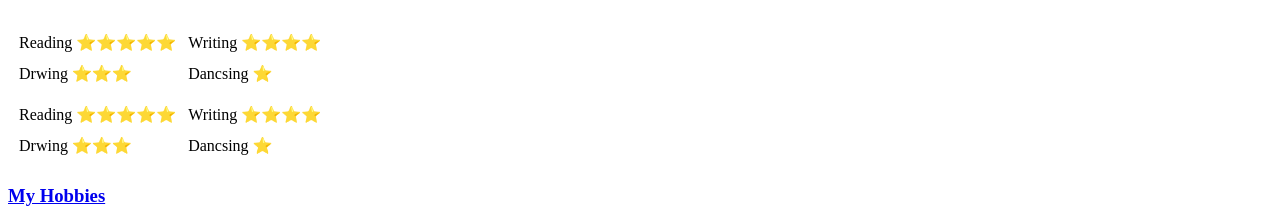
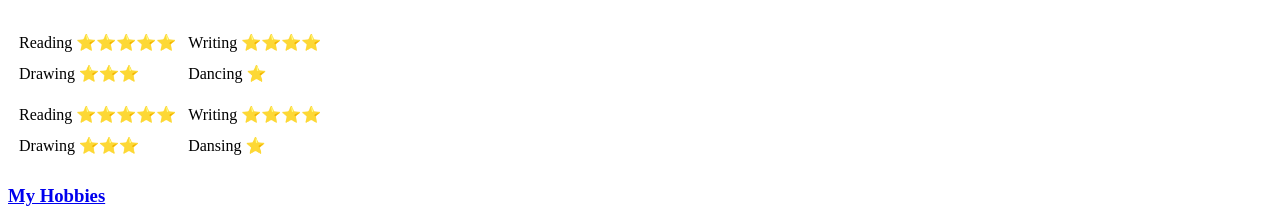
Before and after one commit to Kareka4899/cv, a plain HTML site: page index.html in a window 1280 px wide. Shown: the part 576-784 px from the top of the page. Drawn offline with Linux system fonts and the light colour scheme.

Commit message:
Update index.html

```diff
--- a/index.html
+++ b/index.html
@@ -61,8 +61,8 @@
                         <td>Writing ⭐⭐⭐⭐</td>
                     </tr>
                     <tr>
-                        <td>Drwing ⭐⭐⭐</td>
-                        <td>Dancsing ⭐</td>
+                        <td>Drawing ⭐⭐⭐</td>
+                        <td>Dancing ⭐</td>
                     </tr>
                 </table>
 
@@ -72,8 +72,8 @@
                         <td>Writing ⭐⭐⭐⭐</td>
                     </tr>
                     <tr>
-                        <td>Drwing ⭐⭐⭐</td>
-                        <td>Dancsing ⭐</td>
+                        <td>Drawing ⭐⭐⭐</td>
+                        <td>Dansing ⭐</td>
                     </tr>
                 </table>
 
```
